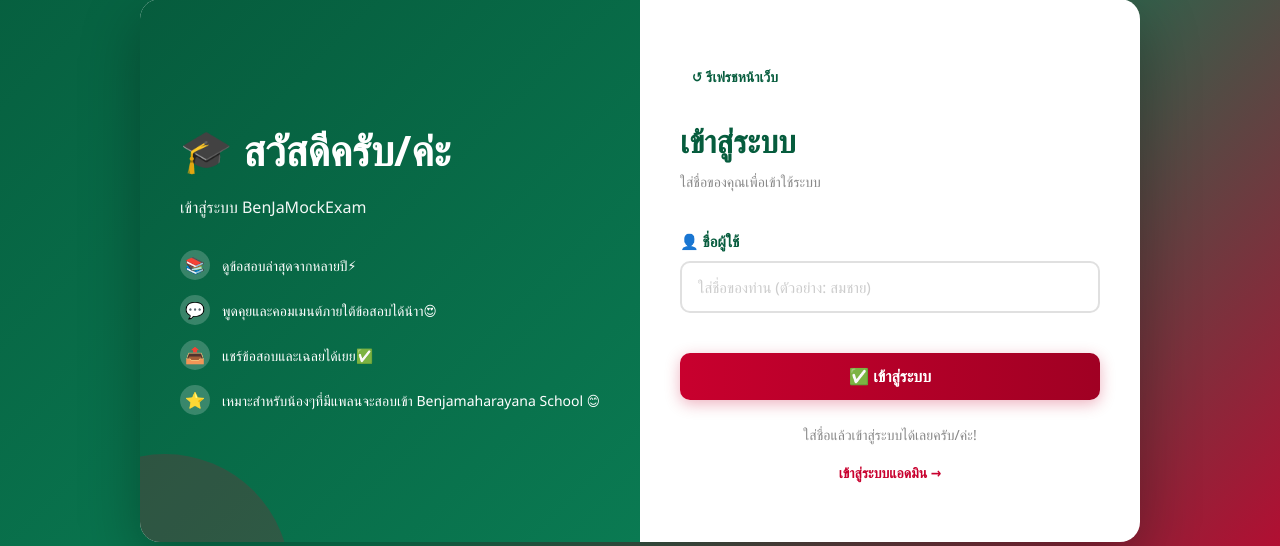
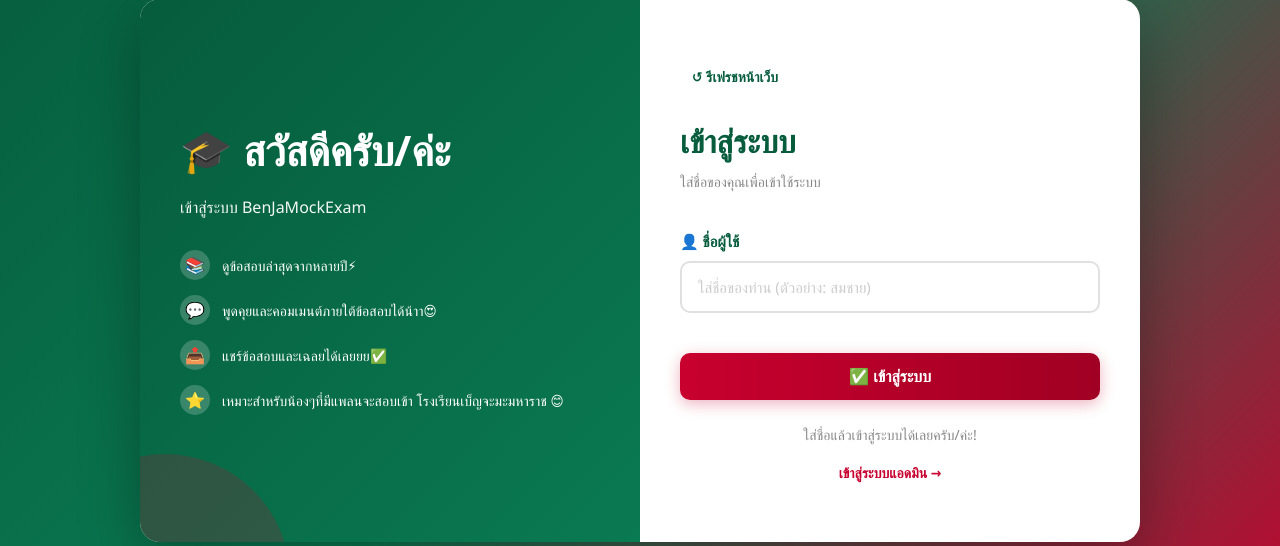
Before and after one commit to XenoGenx/BenJaExam, a Flask app: page /login in a window 1280 px wide. Shown: the part 130-676 px from the top of the page. Run offline with Flask 3, Linux system fonts and the light colour scheme.

Commit message:
Update login.html

```diff
--- a/templates/login.html
+++ b/templates/login.html
@@ -305,11 +305,11 @@
                     </div>
                     <div class="feature">
                         <div class="feature-icon">📤</div>
-                        <span>แชร์ข้อสอบและเฉลยได้เยย✅</span>
+                        <span>แชร์ข้อสอบและเฉลยได้เลยยย✅</span>
                     </div>
                     <div class="feature">
                         <div class="feature-icon">⭐</div>
-                        <span>เหมาะสําหรับน้องๆที่มีแพลนจะสอบเข้า Benjamaharayana School 😊</span>
+                        <span>เหมาะสําหรับน้องๆที่มีแพลนจะสอบเข้า โรงเรียนเบ็ญจะมะมหาราช 😊</span>
                     </div>
                 </div>
             </div>
```
